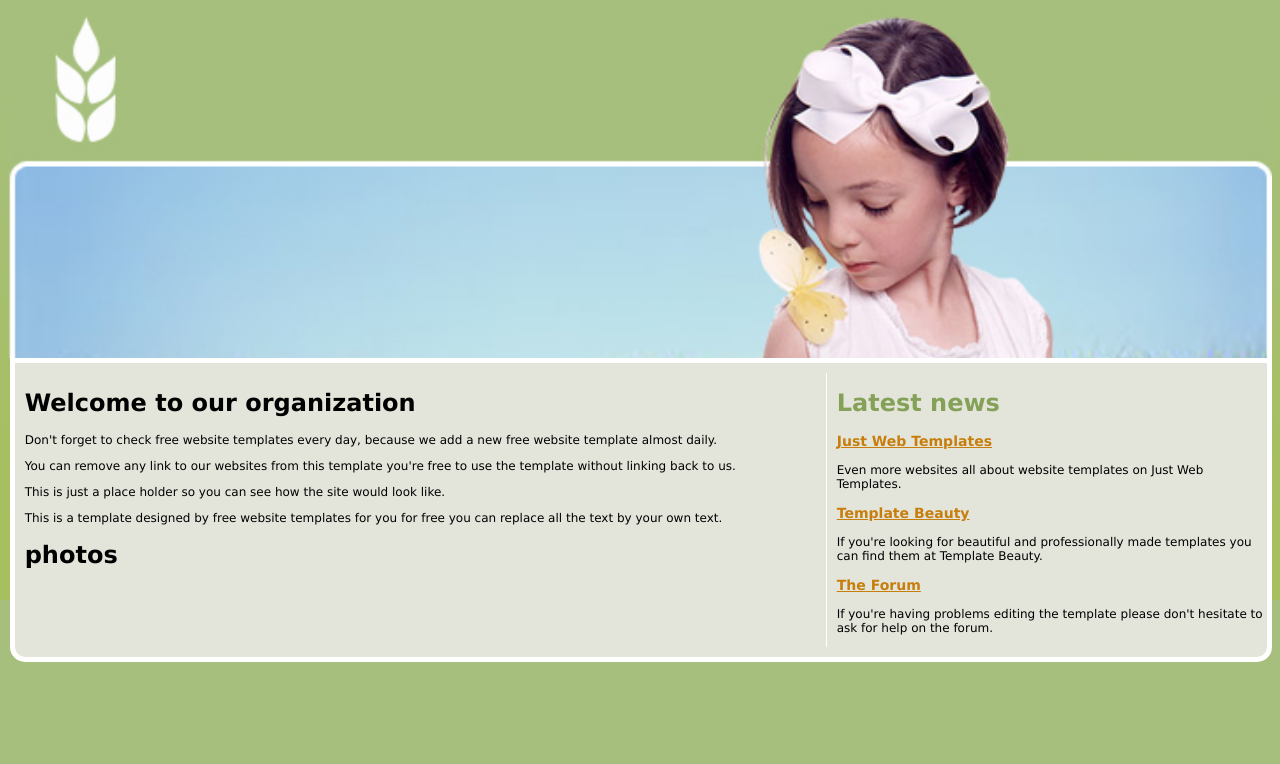
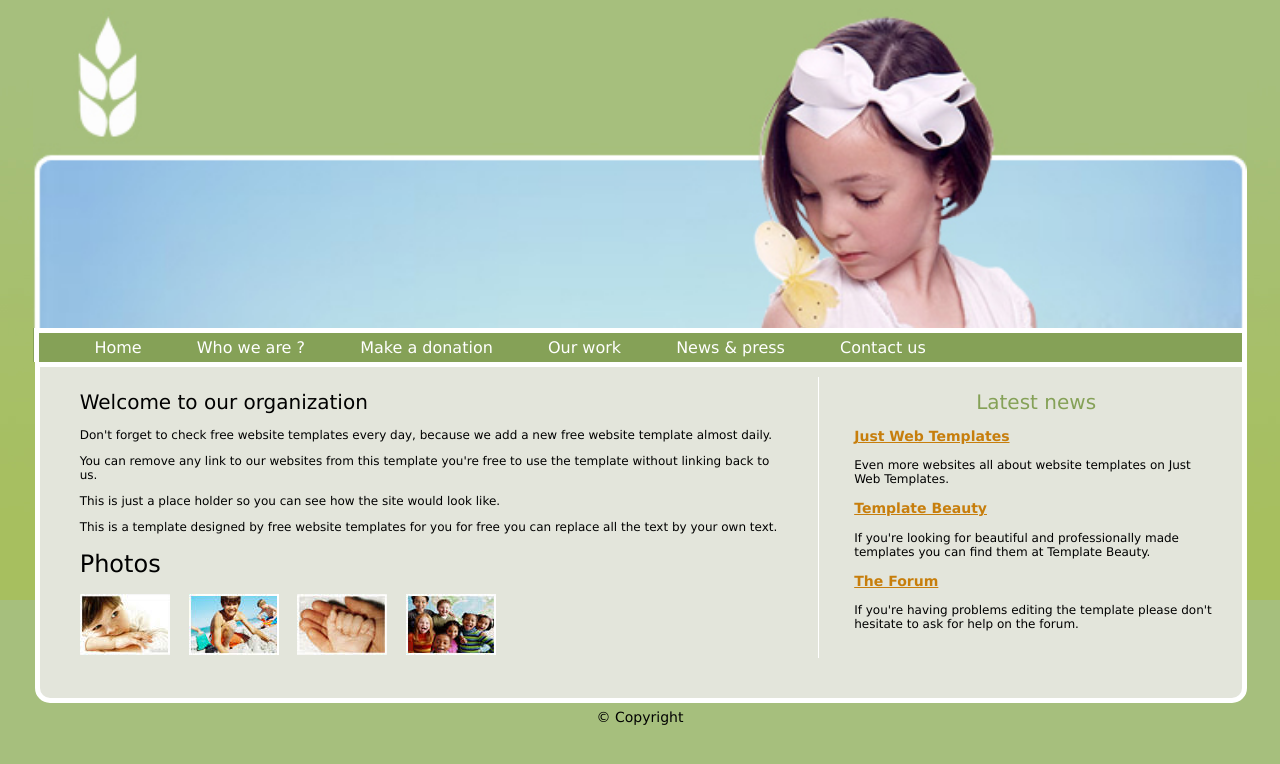
Before and after one commit to s3w3nofficial/html5-simple-web, a plain HTML site: page onlyhtml.html in a window 1280 px wide. Drawn offline with Linux system fonts and the light colour scheme.

Commit message:
some changes

```diff
--- a/onlyhtml.html
+++ b/onlyhtml.html
@@ -10,15 +10,52 @@
             background-image: url('assets/img/pozadi.jpg');
             background-repeat: repeat-x;
             background-color: #a6bf7d;
+            padding: 0 25px;
 
             font-family: Verdana, Geneva, Tahoma, sans-serif;
+        }
+
+        h1 {
+            font-weight: normal;
         }
 
         header {
             background-image: url('assets/img/hlavicka.jpg');
             background-repeat: no-repeat;
-            height: 350px;
+            height: 320px;
             background-size: 100%;
+        }
+
+        nav {
+            padding-left: 1.4px;
+            background-color: #85a157;
+        }
+
+        nav > ul {
+            margin: 0;
+            padding: 5px;
+            border: 5px solid white;
+            border-bottom: unset;
+        }
+
+        nav > ul > li {
+            display: inline;
+            padding-left: 50px;
+        }
+
+        nav > ul > li > a {
+            color: white;
+            text-decoration: none;
+        }
+
+        nav > ul > li > a:visited {
+            color: white;
+            text-decoration: none;
+        }
+
+        nav > ul > li > a:hover {
+            color: white;
+            text-decoration: underline;
         }
 
         .wrapper {
@@ -27,6 +64,7 @@
             border-bottom-right-radius: 15px;
             background: #e3e5db;
             margin-left: 1.7px;
+            padding-bottom: 30px;
         }
 
         .container {
@@ -38,6 +76,14 @@
 
         .left {
             flex: 0 0 65%;
+        }
+
+        .left > .text {
+            padding: 0 30px;
+        }
+
+        .left > .text > h1 {
+            font-size: 20px;
         }
 
         .right {
@@ -61,8 +107,31 @@
             padding-left: 10px;
         }
 
+        .right > .text {
+            padding: 0 25px;
+        }
+
+        .right > .text > h1 {
+            font-size: 20px;
+            text-align: center;
+        }
+
         .text {
             font-size: 12px;
+        }
+
+        .photos {
+            text-transform: capitalize;
+        }
+
+        .photos > img {
+            padding-right: 15px;
+        }
+
+        footer {
+            padding-top: 6px;
+            text-align: center;
+            font-size: 14px;
         }
 
     </style>
@@ -71,6 +140,17 @@
     <header>
 
     </header>
+
+    <nav>
+        <ul>
+            <li><a href="">Home</a></li>
+            <li><a href="">Who we are ?</a></li>
+            <li><a href="">Make a donation</a></li>
+            <li><a href="">Our work</a></li>
+            <li><a href="">News &amp; press</a></li>
+            <li><a href="">Contact us</a></li>
+        </ul>
+    </nav>
 
     <div class="wrapper">
         <div class="container">
@@ -83,10 +163,10 @@
                     <p>This is a template designed by free website templates for you for free you can replace all the text by your own text.</p>
                     <div class="photos">
                         <h1>photos</h1>
-                        <img src="" alt="">
-                        <img src="" alt="">
-                        <img src="" alt="">
-                        <img src="" alt="">
+                        <img src="assets/img/1.jpg" alt="">
+                        <img src="assets/img/2.jpg" alt="">
+                        <img src="assets/img/3.jpg" alt="">
+                        <img src="assets/img/4.jpg" alt="">
                     </div>
                 </div>
             </div>
@@ -103,5 +183,9 @@
             </div>
         </div>
     </div>
+
+    <footer>
+        &copy Copyright
+    </footer>
 </body>
 </html>
```
Also changed, not shown: assets/img/1.jpg (added), assets/img/2.jpg (added), assets/img/3.jpg (added), assets/img/4.jpg (added).
